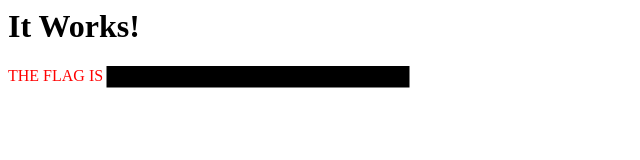
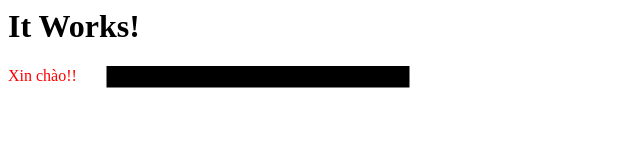
Before and after one commit to duinguyen98/pa05.github.io, a plain HTML site: page index.html in a window 1280 px wide. Shown: the full height of the page, 0-640 px from the left. Drawn offline with Linux system fonts and the light colour scheme.

Commit message:
Update index.html

```diff
--- a/index.html
+++ b/index.html
@@ -2,7 +2,7 @@
 <h1>It Works!</h1>
 
 <svg width="500" height="500">
-  <text x="0" y="15" fill="red">THE FLAG IS</text>
+  <text x="0" y="15" fill="red">Xin chào!!</text>
   <text x="100" y="15" fill="red">PA05{thongdiepbimat123@}</text>
   <rect width="300" height="20" style="fill:rgb(0,0,0);stroke-width:3;stroke:rgb(0,0,0)" x="100" y="0" />
 </svg>
```
